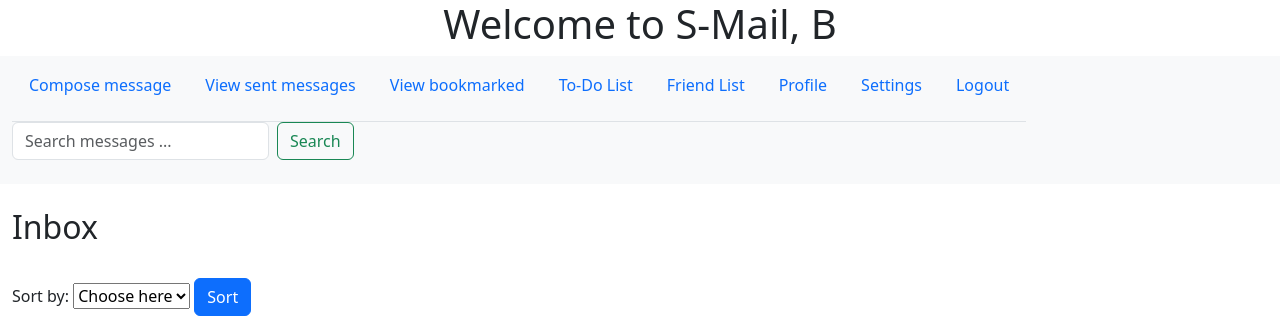
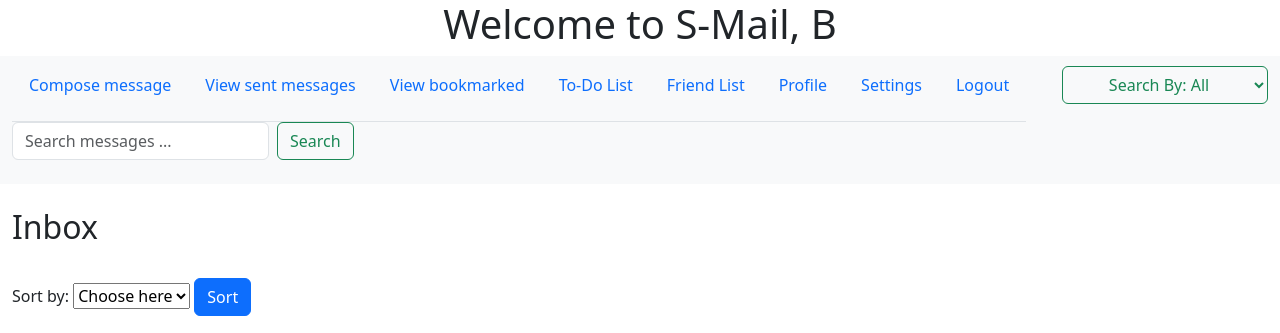
Before and after one commit to trungtran1234/EmailApp, a Flask app: page /mainpage in a window 1280 px wide. Shown: the top 333 px of the page. Run offline with Flask 3, Linux system fonts and the light colour scheme; a user stored in the database is signed in.

```diff
--- a/app/routes.py
+++ b/app/routes.py
@@ -275,7 +275,15 @@ def updateProfile():
 @login_required
 def search_results():
     query = request.args.get('query')
-    results = Message.query.filter(Message.body.contains(query)).all()
+    search_by = request.args.get("search_by")
+    if search_by == "Body":
+        results = Message.query.filter(Message.body.contains(query)).all()
+    elif search_by == "Subject":
+        results = Message.query.filter(Message.subject.contains(query)).all()
+    elif search_by == "Username":
+        results = Message.query.filter(Message.sender.has(User.username.contains(query))).all()
+    else:
+        results = Message.query.filter(Message.body.contains(query) | Message.sender.has(User.username.contains(query)) | Message.subject.contains(query)).all()
     return render_template('search_results.html', results=results)
 
 @myapp_obj.route('/message/<int:message_id>/bookmark', methods=['POST'])
--- a/app/templates/mainpage.html
+++ b/app/templates/mainpage.html
@@ -37,6 +37,16 @@
                         <button class="nav-link" type="submit">Logout</button>
                     </form></li>
                 </ul>
+                <form method="get" action="{{ url_for('search_results') }}">
+                    <select class="btn btn-outline-success" name="search_by">
+                      <option value="" selected="selected">Search By: All</option>
+                      <option class = "btn btn-light" value="Body">Search By: Body</option>
+                      <option class = "btn btn-light" value="Subject">Search By: Subject</option>
+                      <option class = "btn btn-light" value="Username">Search By: Username</option>
+                    </select>
+                  </form>
+
+
                 <form class="d-flex" action="{{ url_for('search_results') }}" method="get">
                     <input class="form-control me-2" type="text" name="query" id="search_query" placeholder="Search messages ..." aria-label="Search">
                     <button class="btn btn-outline-success" type="submit">Search</button>
```
Also changed, not shown: app/app.db.
